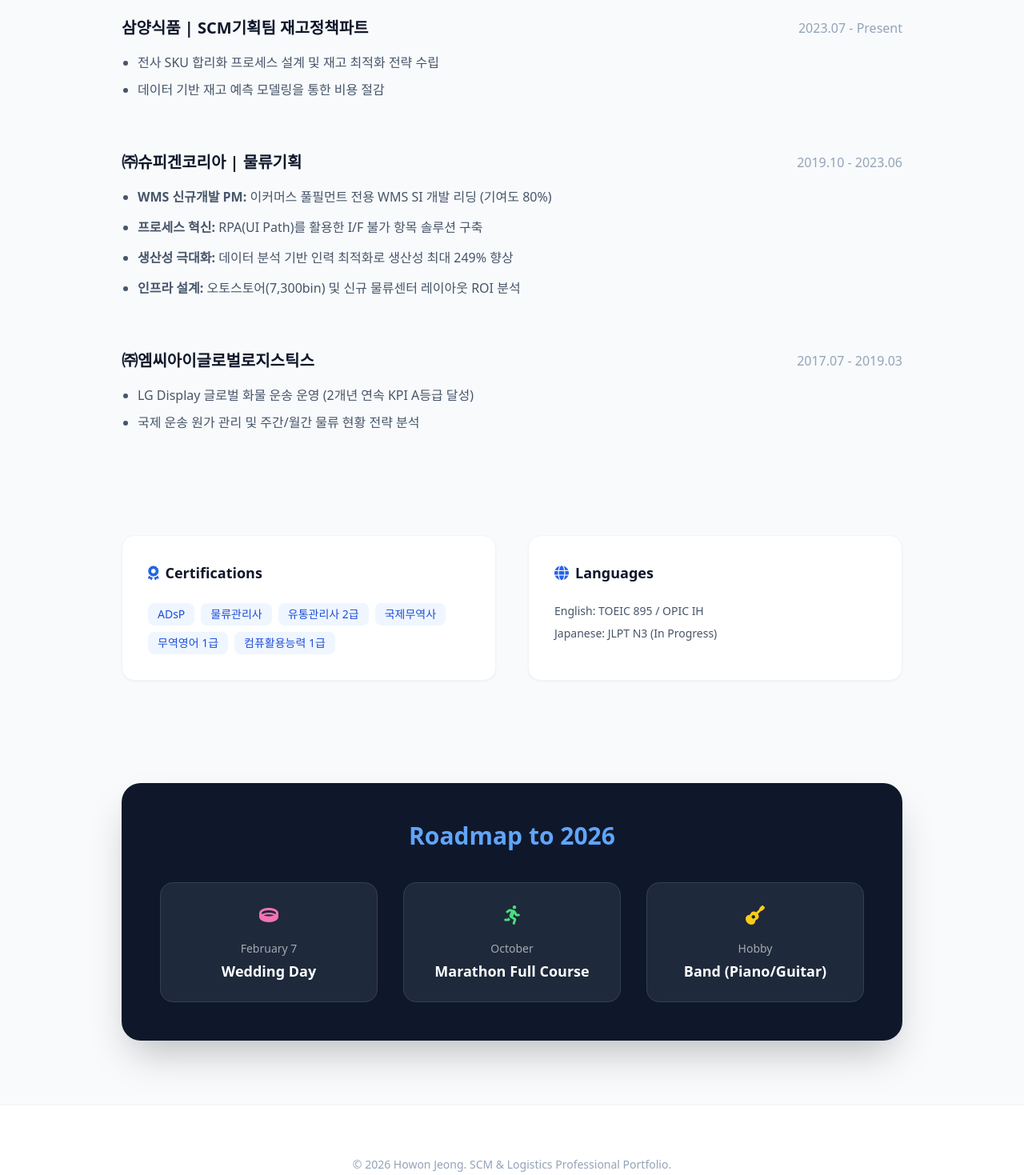
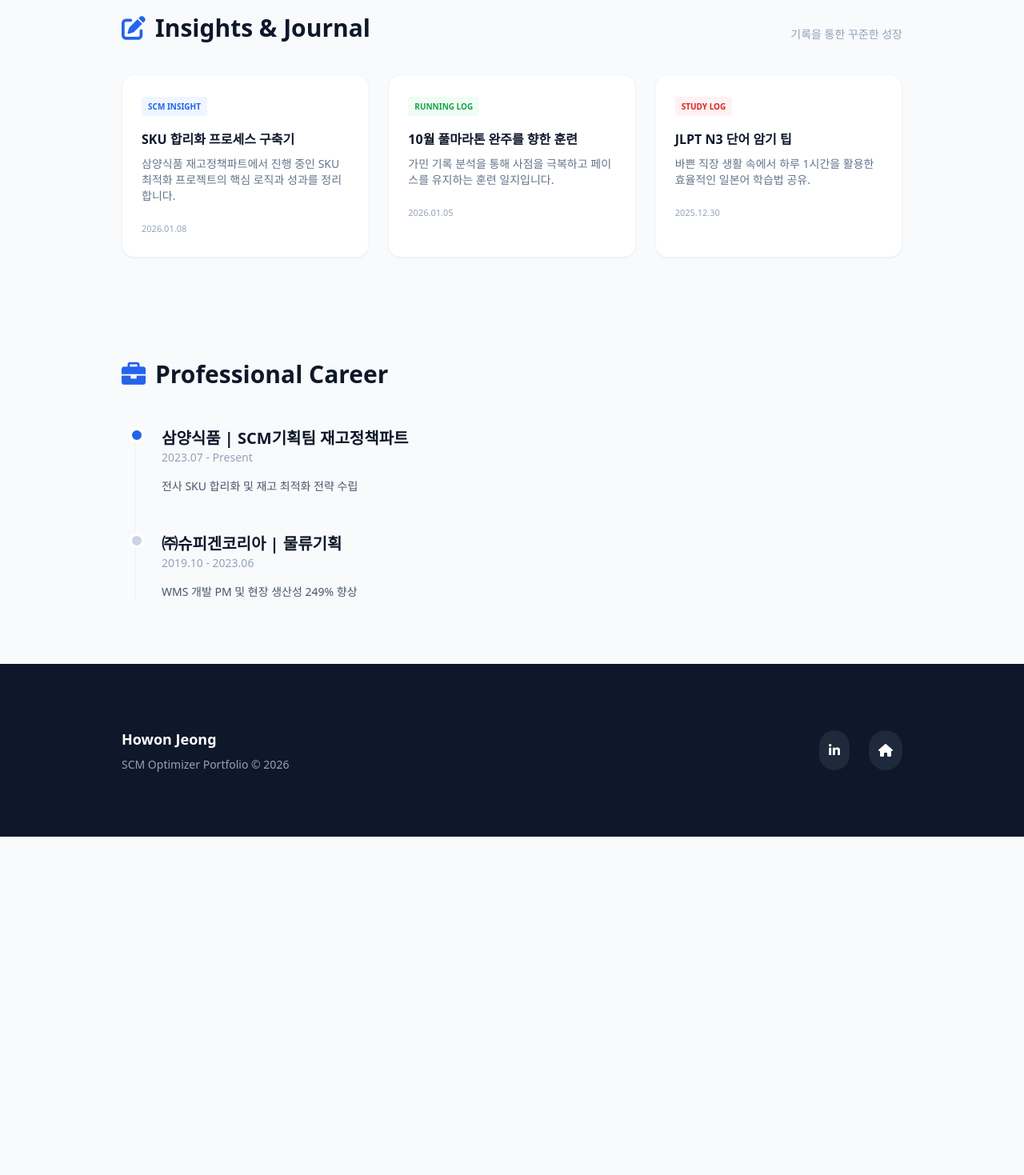
Before and after one commit to hoi13717/hoi13717.github.io, a plain HTML site: page index.html in a window 1280 px wide. Shown: the part 560-2029 px from the top of the page at 80% size. After the commit the page ends 1606 px from the top, so only its background shows below. Drawn offline with nearby package versions, Linux system fonts and the light colour scheme.

Commit message:
Update index.html

```diff
--- a/index.html
+++ b/index.html
@@ -3,125 +3,109 @@
 <head>
     <meta charset="UTF-8">
     <meta name="viewport" content="width=device-width, initial-scale=1.0">
-    <title>Howon Jeong | SCM & Logistics Specialist</title>
+    <title>Howon Jeong | SCM Optimizer Portfolio</title>
     <script src="https://cdn.tailwindcss.com"></script>
     <link href="https://cdnjs.cloudflare.com/ajax/libs/font-awesome/6.0.0/css/all.min.css" rel="stylesheet">
 </head>
 <body class="bg-slate-50 text-slate-800 font-sans leading-relaxed">
 
-    <header class="bg-white border-b border-slate-200">
-        <div class="max-w-5xl mx-auto px-6 py-20 flex flex-col md:flex-row items-center gap-12">
-            <div class="w-48 h-48 md:w-64 md:h-64 rounded-full overflow-hidden shadow-2xl ring-4 ring-blue-50">
-                <img src="profile.jpg" alt="정호원" class="w-full h-full object-cover">
-            </div>
-            <div class="flex-1 text-center md:text-left">
-                <h1 class="text-5xl font-extrabold text-slate-900 mb-4 tracking-tight">Howon Jeong</h1>
-                <p class="text-2xl text-blue-700 font-semibold mb-6">SCM Optimizer & Logistics Innovation Specialist</p>
-                <div class="flex flex-wrap justify-center md:justify-start gap-3 text-sm font-medium text-slate-500">
-                    <span class="bg-slate-100 px-3 py-1 rounded-full border border-slate-200">#Samyang_Foods</span>
-                    <span class="bg-slate-100 px-3 py-1 rounded-full border border-slate-200">#WMS_PM</span>
-                    <span class="bg-slate-100 px-3 py-1 rounded-full border border-slate-200">#Data_Analyst</span>
-                    <span class="bg-slate-100 px-3 py-1 rounded-full border border-slate-200">#Marathoner</span>
-                </div>
+    <header class="bg-white border-b border-slate-200 sticky top-0 z-50">
+        <div class="max-w-5xl mx-auto px-6 py-6 flex justify-between items-center">
+            <h1 class="text-2xl font-bold text-slate-900">Howon Jeong</h1>
+            <div class="flex gap-4">
+                <a href="#" class="text-slate-400 hover:text-blue-600 transition-colors" title="LinkedIn"><i class="fa-brands fa-linkedin text-2xl"></i></a>
+                <a href="#" class="text-slate-400 hover:text-pink-500 transition-colors" title="Instagram"><i class="fa-brands fa-instagram text-2xl"></i></a>
+                <a href="mailto:hwjeong@roundsquare.ai" class="text-slate-400 hover:text-slate-900 transition-colors" title="Email"><i class="fa-solid fa-envelope text-2xl"></i></a>
             </div>
         </div>
     </header>
 
+    <section class="bg-white">
+        <div class="max-w-5xl mx-auto px-6 py-20 flex flex-col md:flex-row items-center gap-12">
+            <div class="w-48 h-48 md:w-64 md:h-64 rounded-full overflow-hidden shadow-2xl ring-4 ring-blue-50">
+                <img src="profile.jpg" alt="Howon Jeong" class="w-full h-full object-cover">
+            </div>
+            <div class="flex-1 text-center md:text-left">
+                <p class="text-blue-600 font-bold tracking-widest uppercase mb-2">SCM & Logistics Specialist</p>
+                <h2 class="text-5xl font-extrabold text-slate-900 mb-6 tracking-tight">정 호 원</h2>
+                <p class="text-xl text-slate-500 font-light leading-relaxed mb-8">
+                    "데이터를 통해 최적의 흐름을 설계하고, 효율로 가치를 증명합니다."
+                </p>
+                <div class="flex flex-wrap justify-center md:justify-start gap-2">
+                    <span class="bg-blue-50 text-blue-700 px-3 py-1 rounded text-xs font-bold">SAMYANG FOODS</span>
+                    <span class="bg-slate-100 text-slate-600 px-3 py-1 rounded text-xs font-bold">WMS PM</span>
+                    <span class="bg-slate-100 text-slate-600 px-3 py-1 rounded text-xs font-bold">DATA ANALYST</span>
+                </div>
+            </div>
+        </div>
+    </section>
+
     <main class="max-w-5xl mx-auto px-6 py-20 space-y-32">
+
+        <section id="journal">
+            <div class="flex justify-between items-end mb-10">
+                <h2 class="text-3xl font-bold text-slate-900 flex items-center gap-3">
+                    <i class="fa-solid fa-pen-to-square text-blue-600"></i> Insights & Journal
+                </h2>
+                <p class="text-slate-400 text-sm">기록을 통한 꾸준한 성장</p>
+            </div>
+            <div class="grid md:grid-cols-3 gap-6">
+                <article class="bg-white p-6 rounded-2xl border border-slate-100 shadow-sm hover:shadow-md transition-shadow cursor-pointer">
+                    <span class="text-[10px] font-bold text-blue-600 bg-blue-50 px-2 py-1 rounded mb-4 inline-block">SCM INSIGHT</span>
+                    <h3 class="font-bold text-slate-900 mb-2">SKU 합리화 프로세스 구축기</h3>
+                    <p class="text-sm text-slate-500 line-clamp-3 mb-4">삼양식품 재고정책파트에서 진행 중인 SKU 최적화 프로젝트의 핵심 로직과 성과를 정리합니다.</p>
+                    <time class="text-[11px] text-slate-400">2026.01.08</time>
+                </article>
+
+                <article class="bg-white p-6 rounded-2xl border border-slate-100 shadow-sm hover:shadow-md transition-shadow cursor-pointer">
+                    <span class="text-[10px] font-bold text-green-600 bg-green-50 px-2 py-1 rounded mb-4 inline-block">RUNNING LOG</span>
+                    <h3 class="font-bold text-slate-900 mb-2">10월 풀마라톤 완주를 향한 훈련</h3>
+                    <p class="text-sm text-slate-500 line-clamp-3 mb-4">가민 기록 분석을 통해 사점을 극복하고 페이스를 유지하는 훈련 일지입니다.</p>
+                    <time class="text-[11px] text-slate-400">2026.01.05</time>
+                </article>
+
+                <article class="bg-white p-6 rounded-2xl border border-slate-100 shadow-sm hover:shadow-md transition-shadow cursor-pointer">
+                    <span class="text-[10px] font-bold text-red-600 bg-red-50 px-2 py-1 rounded mb-4 inline-block">STUDY LOG</span>
+                    <h3 class="font-bold text-slate-900 mb-2">JLPT N3 단어 암기 팁</h3>
+                    <p class="text-sm text-slate-500 line-clamp-3 mb-4">바쁜 직장 생활 속에서 하루 1시간을 활용한 효율적인 일본어 학습법 공유.</p>
+                    <time class="text-[11px] text-slate-400">2025.12.30</time>
+                </article>
+            </div>
+        </section>
 
         <section>
             <h2 class="text-3xl font-bold text-slate-900 mb-12 flex items-center gap-3">
-                <i class="fa-solid fa-briefcase text-blue-600"></i> Professional Experience
+                <i class="fa-solid fa-briefcase text-blue-600"></i> Professional Career
             </h2>
-            <div class="space-y-16">
-                <div class="group">
-                    <div class="flex flex-col md:flex-row md:items-center justify-between mb-4">
-                        <h3 class="text-xl font-bold text-slate-900">삼양식품 | SCM기획팀 재고정책파트</h3>
-                        <span class="text-slate-400 font-medium">2023.07 - Present</span>
-                    </div>
-                    <ul class="space-y-2 text-slate-600 ml-5 list-disc">
-                        <li>전사 SKU 합리화 프로세스 설계 및 재고 최적화 전략 수립</li>
-                        <li>데이터 기반 재고 예측 모델링을 통한 비용 절감</li>
-                    </ul>
+            <div class="space-y-12 border-l-2 border-slate-100 pl-8 ml-4">
+                <div class="relative">
+                    <div class="absolute -left-[41px] top-0 w-5 h-5 bg-blue-600 rounded-full border-4 border-white"></div>
+                    <h3 class="text-xl font-bold text-slate-900">삼양식품 | SCM기획팀 재고정책파트</h3>
+                    <p class="text-sm text-slate-400 mb-4">2023.07 - Present</p>
+                    <p class="text-slate-600 text-sm">전사 SKU 합리화 및 재고 최적화 전략 수립</p>
                 </div>
-
-                <div class="group">
-                    <div class="flex flex-col md:flex-row md:items-center justify-between mb-4">
-                        <h3 class="text-xl font-bold text-slate-900">㈜슈피겐코리아 | 물류기획</h3>
-                        <span class="text-slate-400 font-medium">2019.10 - 2023.06</span>
-                    </div>
-                    <ul class="space-y-3 text-slate-600 ml-5 list-disc">
-                        <li><strong>WMS 신규개발 PM:</strong> 이커머스 풀필먼트 전용 WMS SI 개발 리딩 (기여도 80%)</li>
-                        <li><strong>프로세스 혁신:</strong> RPA(UI Path)를 활용한 I/F 불가 항목 솔루션 구축</li>
-                        <li><strong>생산성 극대화:</strong> 데이터 분석 기반 인력 최적화로 생산성 최대 249% 향상</li>
-                        <li><strong>인프라 설계:</strong> 오토스토어(7,300bin) 및 신규 물류센터 레이아웃 ROI 분석</li>
-                    </ul>
-                </div>
-
-                <div class="group">
-                    <div class="flex flex-col md:flex-row md:items-center justify-between mb-4">
-                        <h3 class="text-xl font-bold text-slate-900">㈜엠씨아이글로벌로지스틱스</h3>
-                        <span class="text-slate-400 font-medium">2017.07 - 2019.03</span>
-                    </div>
-                    <ul class="space-y-2 text-slate-600 ml-5 list-disc">
-                        <li>LG Display 글로벌 화물 운송 운영 (2개년 연속 KPI A등급 달성)</li>
-                        <li>국제 운송 원가 관리 및 주간/월간 물류 현황 전략 분석</li>
-                    </ul>
+                <div class="relative">
+                    <div class="absolute -left-[41px] top-0 w-5 h-5 bg-slate-300 rounded-full border-4 border-white"></div>
+                    <h3 class="text-xl font-bold text-slate-900">㈜슈피겐코리아 | 물류기획</h3>
+                    <p class="text-sm text-slate-400 mb-4">2019.10 - 2023.06</p>
+                    <p class="text-slate-600 text-sm">WMS 개발 PM 및 현장 생산성 249% 향상</p>
                 </div>
             </div>
         </section>
 
-        <section class="grid md:grid-cols-2 gap-10">
-            <div class="bg-white p-8 rounded-2xl border border-slate-100 shadow-sm">
-                <h3 class="text-lg font-bold text-slate-900 mb-6 flex items-center gap-2">
-                    <i class="fa-solid fa-award text-blue-600"></i> Certifications
-                </h3>
-                <div class="flex flex-wrap gap-2 text-sm">
-                    <span class="bg-blue-50 text-blue-700 px-3 py-1 rounded-lg">ADsP</span>
-                    <span class="bg-blue-50 text-blue-700 px-3 py-1 rounded-lg">물류관리사</span>
-                    <span class="bg-blue-50 text-blue-700 px-3 py-1 rounded-lg">유통관리사 2급</span>
-                    <span class="bg-blue-50 text-blue-700 px-3 py-1 rounded-lg">국제무역사</span>
-                    <span class="bg-blue-50 text-blue-700 px-3 py-1 rounded-lg">무역영어 1급</span>
-                    <span class="bg-blue-50 text-blue-700 px-3 py-1 rounded-lg">컴퓨활용능력 1급</span>
-                </div>
-            </div>
-            <div class="bg-white p-8 rounded-2xl border border-slate-100 shadow-sm">
-                <h3 class="text-lg font-bold text-slate-900 mb-6 flex items-center gap-2">
-                    <i class="fa-solid fa-globe text-blue-600"></i> Languages
-                </h3>
-                <div class="space-y-2 text-sm text-slate-600 font-medium">
-                    <p>English: TOEIC 895 / OPIC IH</p>
-                    <p>Japanese: JLPT N3 (In Progress)</p>
-                </div>
-            </div>
-        </section>
-
-        <section class="bg-slate-900 text-white p-12 rounded-3xl shadow-2xl relative overflow-hidden">
-            <div class="relative z-10">
-                <h2 class="text-3xl font-bold mb-10 text-center text-blue-400">Roadmap to 2026</h2>
-                <div class="grid grid-cols-1 md:grid-cols-3 gap-8 text-center">
-                    <div class="p-6 bg-slate-800 rounded-2xl border border-slate-700">
-                        <i class="fa-solid fa-ring text-pink-400 text-2xl mb-4"></i>
-                        <p class="text-sm opacity-60 mb-1">February 7</p>
-                        <p class="font-bold text-lg">Wedding Day</p>
-                    </div>
-                    <div class="p-6 bg-slate-800 rounded-2xl border border-slate-700">
-                        <i class="fa-solid fa-person-running text-green-400 text-2xl mb-4"></i>
-                        <p class="text-sm opacity-60 mb-1">October</p>
-                        <p class="font-bold text-lg">Marathon Full Course</p>
-                    </div>
-                    <div class="p-6 bg-slate-800 rounded-2xl border border-slate-700">
-                        <i class="fa-solid fa-guitar text-yellow-400 text-2xl mb-4"></i>
-                        <p class="text-sm opacity-60 mb-1">Hobby</p>
-                        <p class="font-bold text-lg">Band (Piano/Guitar)</p>
-                    </div>
-                </div>
-            </div>
-        </section>
     </main>
 
-    <footer class="bg-white border-t border-slate-100 py-16 text-center">
-        <p class="text-slate-400 text-sm">&copy; 2026 Howon Jeong. SCM & Logistics Professional Portfolio.</p>
+    <footer class="bg-slate-900 text-white py-20">
+        <div class="max-w-5xl mx-auto px-6 flex flex-col md:flex-row justify-between items-center gap-8">
+            <div class="text-center md:text-left">
+                <p class="font-bold text-lg mb-2">Howon Jeong</p>
+                <p class="text-slate-400 text-sm">SCM Optimizer Portfolio &copy; 2026</p>
+            </div>
+            <div class="flex gap-6">
+                <a href="#" class="bg-slate-800 p-3 rounded-full hover:bg-blue-600 transition-all"><i class="fa-brands fa-linkedin-in"></i></a>
+                <a href="#" class="bg-slate-800 p-3 rounded-full hover:bg-slate-700 transition-all"><i class="fa-solid fa-house"></i></a>
+            </div>
+        </div>
     </footer>
 
 </body>
```
